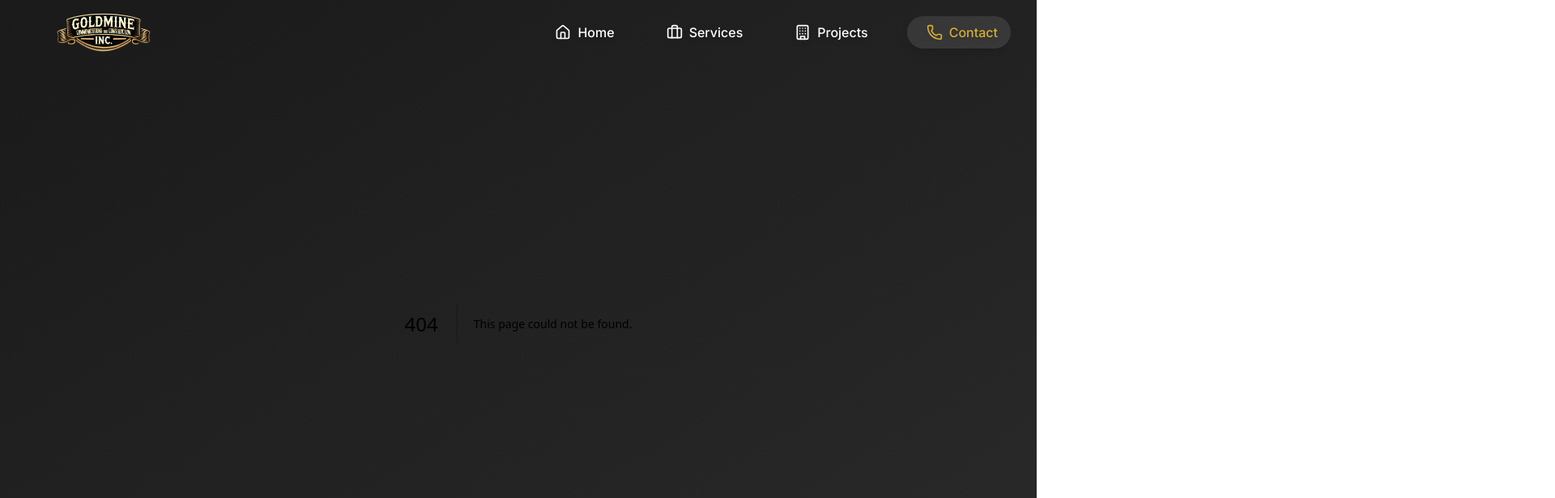
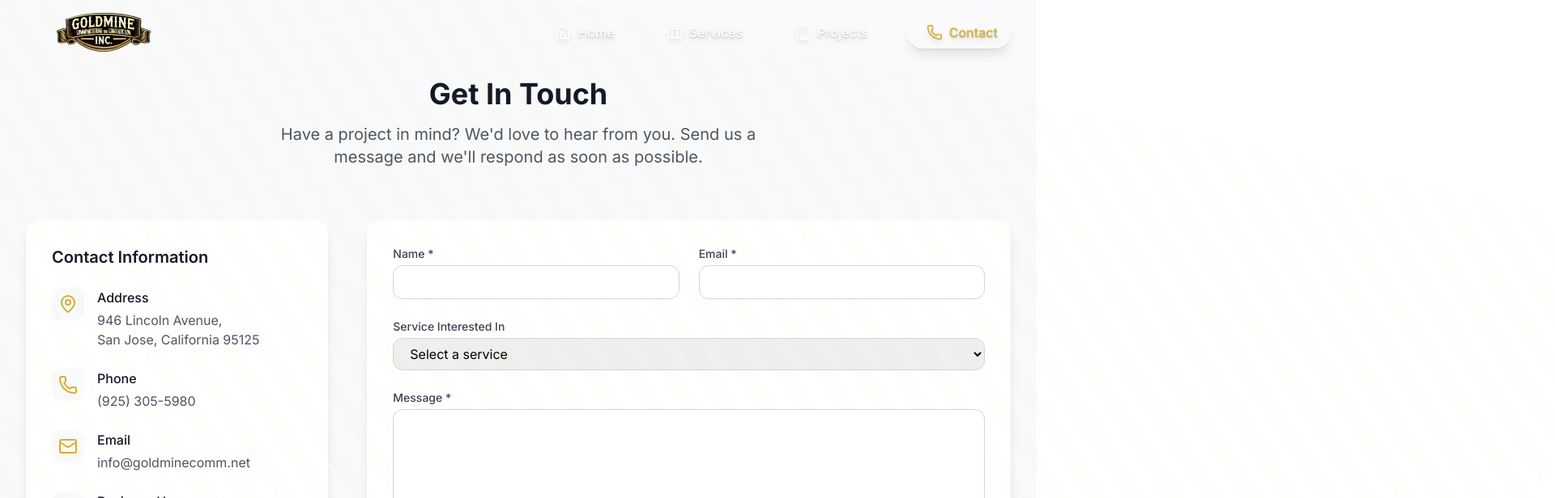
Before and after one commit to AaronAPerez/Goldmine_Communications_Construction_Website, a Next.js app: page /contact in a window 1280 px wide. Before the commit this address had no page. Shown: the top 616 px of the page at 81% size, 1920 px wide, since content can reach past the window. Built offline with nearby package versions, Linux system fonts and the light colour scheme.

Commit message:
Removed unused imports, corrected image path

```diff
--- a/app/QueryClientProvider.tsx
+++ b/app/QueryClientProvider.tsx
@@ -1,4 +1,5 @@
-'use client'
+'use client';
+
 import {QueryClient, QueryClientProvider as ReactQueryClientProvider} from '@tanstack/react-query';
 import { PropsWithChildren } from 'react';
 
--- /dev/null
+++ b/app/contact/page.tsx
@@ -0,0 +1,13 @@
+import ContactSection from '@/components/Contact/ContactSection'
+import React from 'react'
+
+const page = () => {
+  return (
+    <>
+     <ContactSection />
+    </>
+
+  )
+}
+
+export default page
--- a/app/page.tsx
+++ b/app/page.tsx
@@ -1,7 +1,7 @@
 import { Suspense } from 'react';
 import dynamic from 'next/dynamic';
 import AnimatedHero from '@/components/Hero/AnimatedHero';
-import LoadingSpinner from '@/components/UI/LoadingSpinner';
+import LoadingSpinner from '@/components/ui/LoadingSpinner';
 import { services, projects, testimonials } from '@/data/siteData';
 
 // Loading placeholder component
--- a/app/projects/page.tsx
+++ b/app/projects/page.tsx
@@ -103,7 +103,7 @@ export default function CommunicationsPage() {
       {/* Hero Section */}
       <section className="relative h-[60vh] overflow-hidden">
         <Image
-          src="/images/communications-hero.jpg"
+          src="/images/communications.jpg"
           alt="Communications Infrastructure"
           fill
           className="object-cover"
--- a/components/Footer/Footer.tsx
+++ b/components/Footer/Footer.tsx
@@ -1,4 +1,4 @@
-'use client'
+'use client';
 
 import Link from 'next/link';
 import Image from 'next/image';
--- a/components/Navigation/FloatingNavigation.tsx
+++ b/components/Navigation/FloatingNavigation.tsx
@@ -1,5 +1,3 @@
-'use client';
-
 'use client';
 
 import { useState, useEffect } from 'react';
--- a/components/Projects/ProjectModal.tsx
+++ b/components/Projects/ProjectModal.tsx
@@ -4,7 +4,7 @@ import React from 'react';
 import { X } from 'lucide-react';
 import Image from 'next/image';
 import { Dialog, DialogContent, DialogTitle } from '@radix-ui/react-dialog';
-import { DialogHeader } from '../UI/dialog';
+import { DialogHeader } from '../ui/dialog';
 
 
 interface ProjectModalProps {
```
